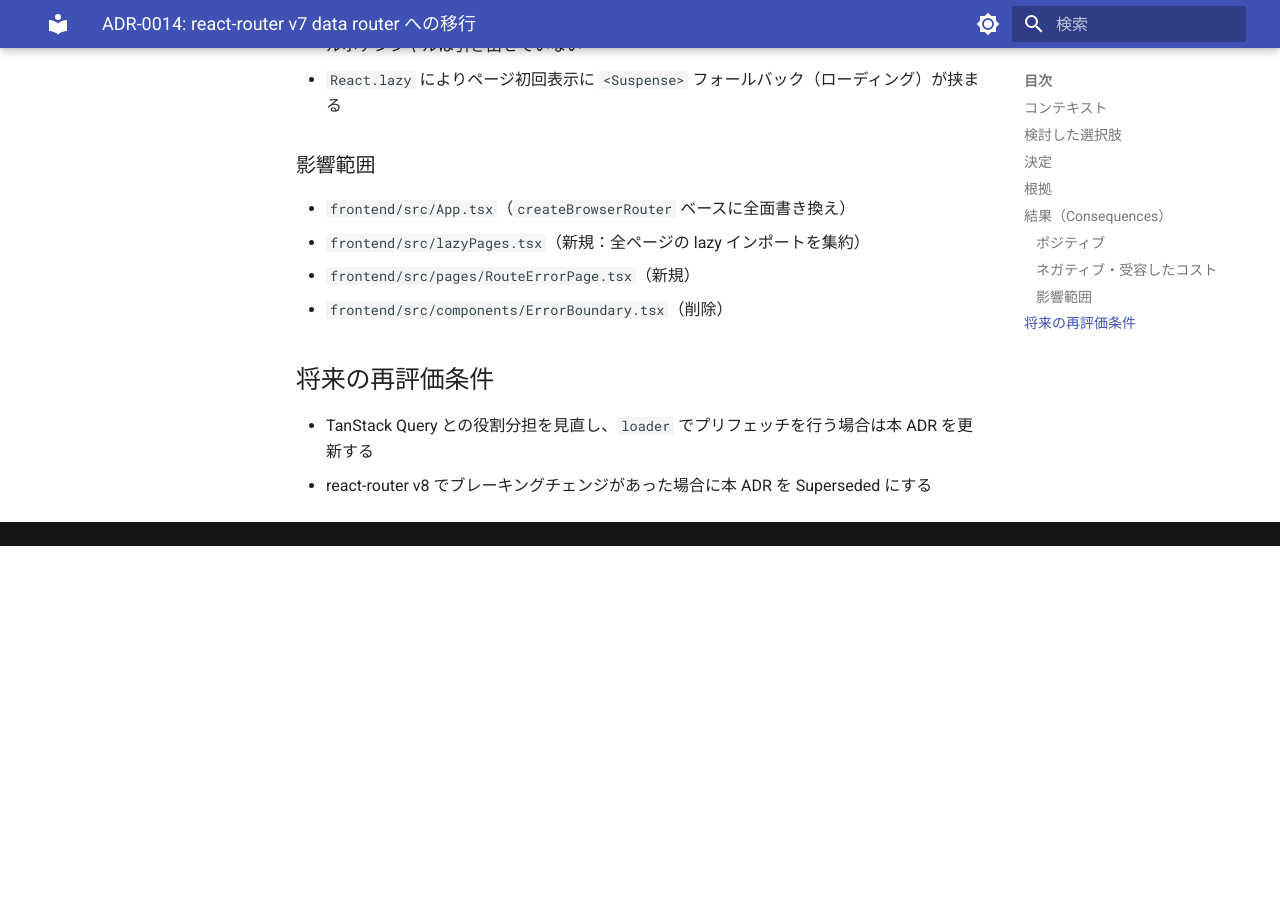
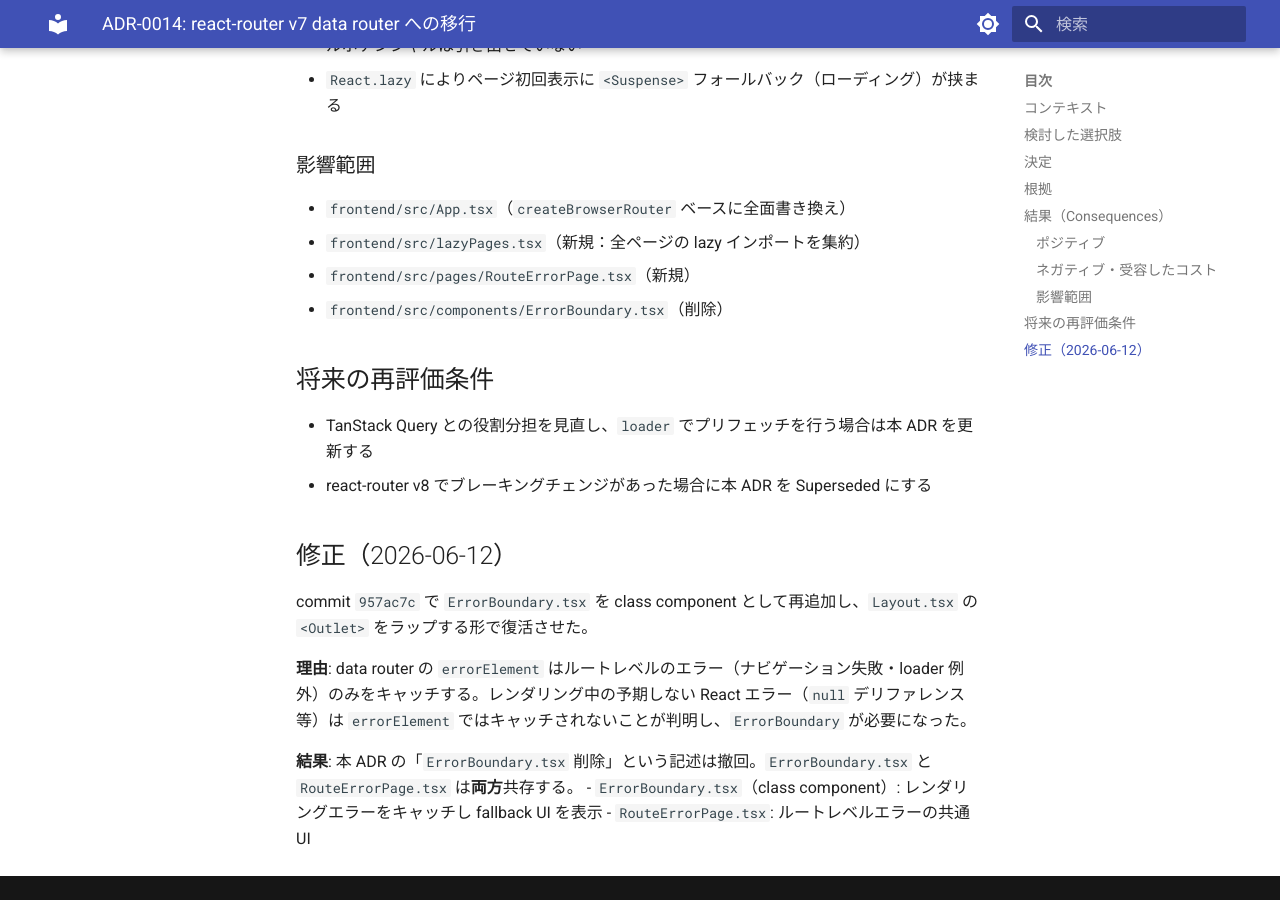
Before and after one commit to kkmmyr/Pic2PDF_Viewer, an MkDocs documentation site: the page built from docs/02_基本設計/ADR/0014_react-router-data-router.md, in a window 1280 px wide and 900 px high, scrolled down 1785 px. Built offline with MkDocs 1.6.1 and Material for MkDocs 9.7.7, drawn with Linux system fonts in a browser that asks for light colours; before the commit the page ends 2331 px from its top, so only the background shows below that.

Commit message:
docs(ADR-0014): ErrorBoundary.tsx 復活を記録（commit 957ac7c）
data router の errorElement はレンダリングエラーをキャッチできないことが
判明し、ErrorBoundary.tsx を class component として再追加した経緯を追記。
ErrorBoundary.tsx と RouteErrorPage.tsx の両立方針を明記。

Co-Authored-By: Claude Sonnet 4.6 <noreply@anthropic.com>

```diff
--- a/docs/02_基本設計/ADR/0014_react-router-data-router.md
+++ b/docs/02_基本設計/ADR/0014_react-router-data-router.md
@@ -55,3 +55,13 @@
 
 - TanStack Query との役割分担を見直し、`loader` でプリフェッチを行う場合は本 ADR を更新する
 - react-router v8 でブレーキングチェンジがあった場合に本 ADR を Superseded にする
+
+## 修正（2026-06-12）
+
+commit `957ac7c` で `ErrorBoundary.tsx` を class component として再追加し、`Layout.tsx` の `<Outlet>` をラップする形で復活させた。
+
+**理由**: data router の `errorElement` はルートレベルのエラー（ナビゲーション失敗・loader 例外）のみをキャッチする。レンダリング中の予期しない React エラー（`null` デリファレンス等）は `errorElement` ではキャッチされないことが判明し、`ErrorBoundary` が必要になった。
+
+**結果**: 本 ADR の「`ErrorBoundary.tsx` 削除」という記述は撤回。`ErrorBoundary.tsx` と `RouteErrorPage.tsx` は**両方**共存する。
+- `ErrorBoundary.tsx`（class component）: レンダリングエラーをキャッチし fallback UI を表示
+- `RouteErrorPage.tsx`: ルートレベルエラーの共通 UI
```
